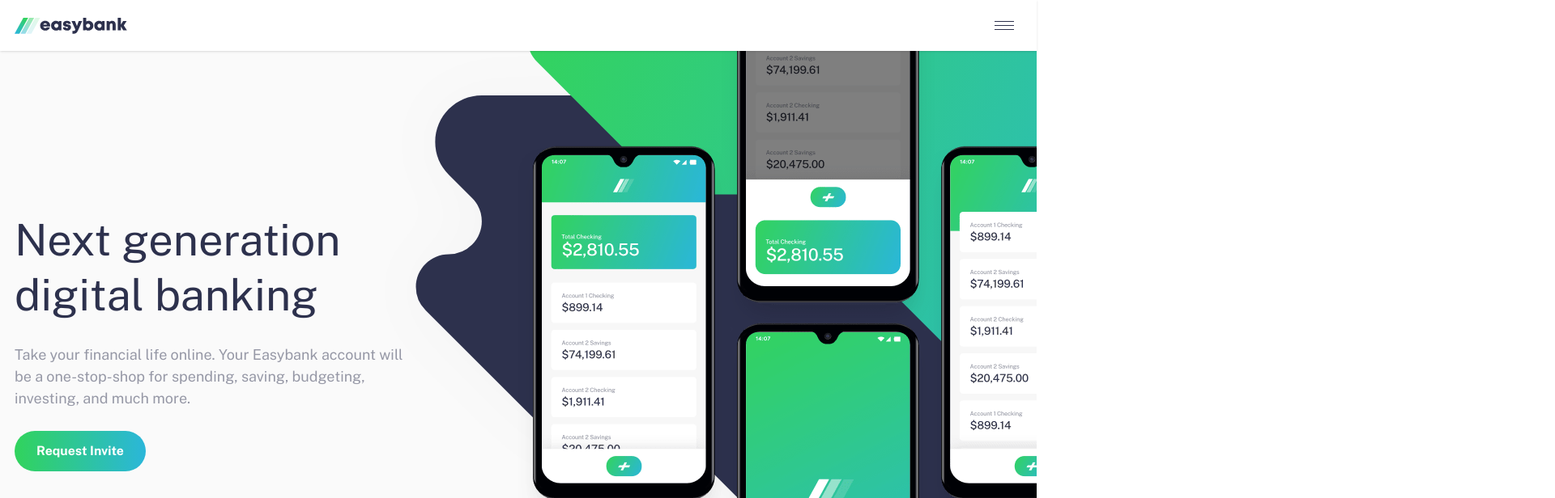
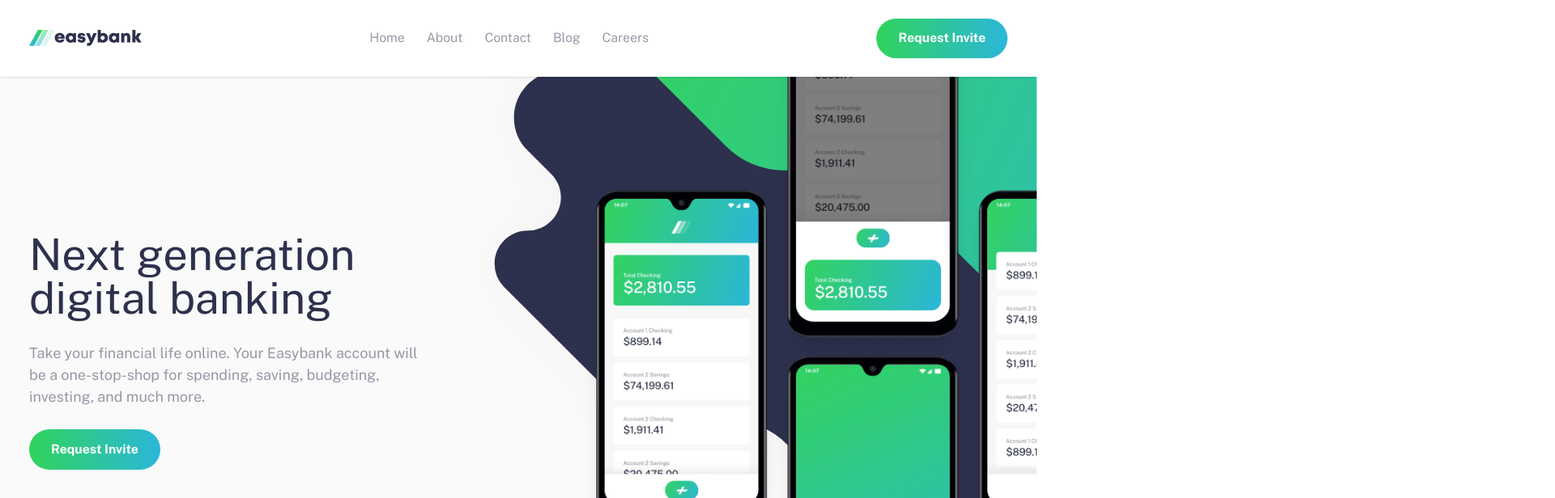
Before and after one commit to xuanhung1509/easybank-landing-page, a React (Vite) app: page / in a window 1280 px wide. Shown: the top 616 px of the page at 81% size, 1920 px wide, since content can reach past the window. Built offline with nearby package versions, Linux system fonts and the light colour scheme.

Commit message:
feat: hero responsive

```diff
--- a/src/App.jsx
+++ b/src/App.jsx
@@ -3,13 +3,15 @@
 
 function App() {
   return (
-    <div>
+    <>
       <Header />
-      <Hero />
-      <Features />
-      <Articles />
+      <main>
+        <Hero />
+        <Features />
+        <Articles />
+      </main>
       <Footer />
-    </div>
+    </>
   );
 }
 
--- a/src/components/Hero.jsx
+++ b/src/components/Hero.jsx
@@ -1,40 +1,27 @@
 import React from 'react';
 import { Button } from './shared';
-import heroImage from '../assets/image-mockups.png';
-import bgIntroDesktop from '../assets/bg-intro-desktop.svg';
 
 function Hero() {
   return (
-    <section className='relative flex min-h-[90vh] flex-col justify-center bg-eb-light-gray'>
+    <section className='relative flex min-h-screen flex-col justify-center bg-eb-light-gray xl:min-h-[85vh]'>
       <div className='container'>
-        <div className='flex items-center justify-between gap-8 overflow-hidden'>
-          <div className='z-10 flex w-[40%] flex-col items-start justify-center gap-6'>
-            <h1 className='text-5xl leading-tight text-eb-dark-blue'>
+        <div className='relative top-36 flex flex-col items-center justify-center gap-6 px-4 text-center md:top-44 lg:top-0 lg:w-[40%] lg:items-start lg:px-0 lg:text-left tiny:top-0'>
+          <h1 className='text-3xl leading-tight text-eb-dark-blue md:text-5xl'>
             Next generation digital banking
           </h1>
-            <p className='text-eb-grayish-blue'>
+          <p className='text-sm text-eb-grayish-blue md:text-base'>
             Take your financial life online. Your Easybank account will be a
             one-stop-shop for spending, saving, budgeting, investing, and much
             more.
           </p>
           <Button>Request Invite</Button>
         </div>
-
+      </div>
       <div className='absolute top-0 right-0 h-full w-full overflow-hidden'>
-            <img
-              src={bgIntroDesktop}
-              alt='intro background'
-              className='absolute -top-56 -right-96'
-            />
+        <div className='image-background' />
       </div>
-          <div className='absolute top-0 right-0 h-[110vh] w-full overflow-hidden'>
-            <img
-              src={heroImage}
-              alt='phones'
-              className='absolute -top-28 -right-28'
-            />
-          </div>
-        </div>
+      <div className='absolute top-0 right-0 h-screen w-full overflow-x-hidden'>
+        <div className='image-foreground' />
       </div>
     </section>
   );
--- a/src/index.css
+++ b/src/index.css
@@ -19,3 +19,75 @@
     @apply bg-gradient-to-r from-eb-lime-green to-eb-bright-cyan;
   }
 }
+
+.image-background {
+  position: absolute;
+  top: 0;
+  right: 0;
+  height: 100%;
+  width: 100%;
+  background-image: url('./assets/bg-intro-mobile.svg');
+  background-size: cover;
+  background-position: right;
+  background-repeat: no-repeat;
+  transform: translateY(-35%);
+}
+
+.image-foreground {
+  position: absolute;
+  top: 0;
+  right: 50%;
+  height: 100%;
+  width: 95%;
+  background-image: url('./assets/image-mockups.png');
+  background-size: contain;
+  background-repeat: no-repeat;
+  background-position: center;
+  transform: translate(50%, -30%);
+}
+
+/* For iPhone 5/5S/SE/etc */
+@media (max-height: 640px) and (max-width: 360px) {
+  .image-background,
+  .image-foreground {
+    display: none;
+  }
+}
+
+@media (min-width: 640px) {
+  .image-foreground {
+    transform: translate(50%, -40%);
+  }
+}
+
+@media (min-width: 768px) {
+  .image-background {
+    transform: translateY(-40%);
+  }
+
+  .image-foreground {
+    transform: translate(50%, -40%);
+  }
+}
+
+@media (min-width: 1024px) {
+  .image-background {
+    background-image: url('./assets/bg-intro-desktop.svg');
+    background-position: 50% 50%;
+    transform: translate(42%, -20%);
+  }
+
+  .image-foreground {
+    right: 0;
+    height: 110vh;
+    background-position: 95% 50%;
+    transform: translate(15%, -10%);
+  }
+}
+
+@media (min-width: 1536px) {
+  .image-background {
+    background-position: 50% 52%;
+    transform: translate(50%, 0);
+  }
+}
--- a/tailwind.config.cjs
+++ b/tailwind.config.cjs
@@ -6,13 +6,17 @@
       center: true,
       padding: {
         DEFAULT: '1rem',
-        sm: '2rem',
+        lg: '2rem',
       },
     },
-    screens: {
-      '2xl': '1280px',
-    },
     extend: {
+      screens: {
+        // For iPhone 5/5S/SE/etc
+        tiny: { raw: '(max-height: 640px) and (max-width: 360px)' },
+
+        // Limit max screen width
+        '2xl': '1280px',
+      },
       colors: {
         'eb-dark-blue': 'hsl(233, 26%, 24%)',
         'eb-lime-green': 'hsl(136, 65%, 51%)',
```
Lines whose indentation alone changed are shown as unchanged.
